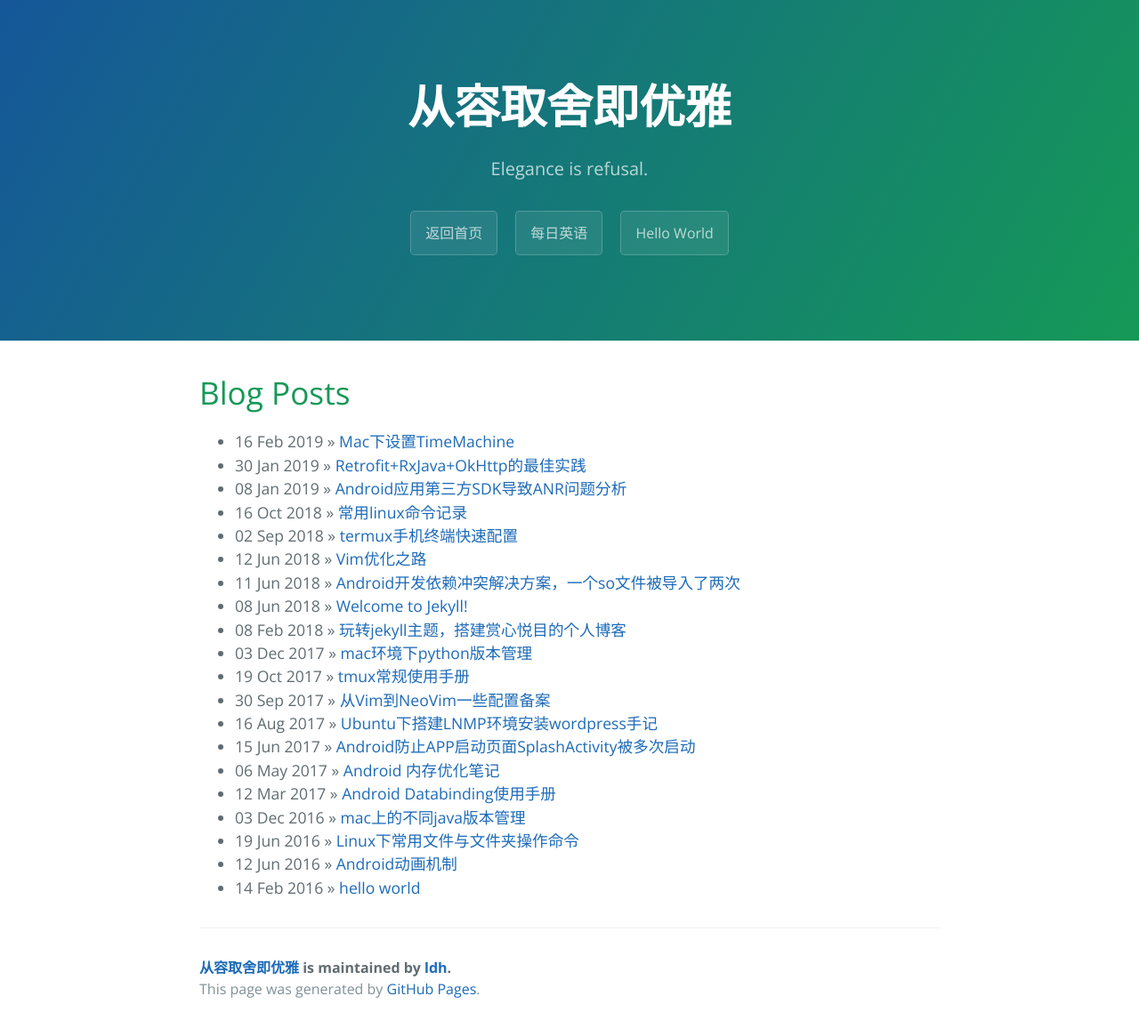
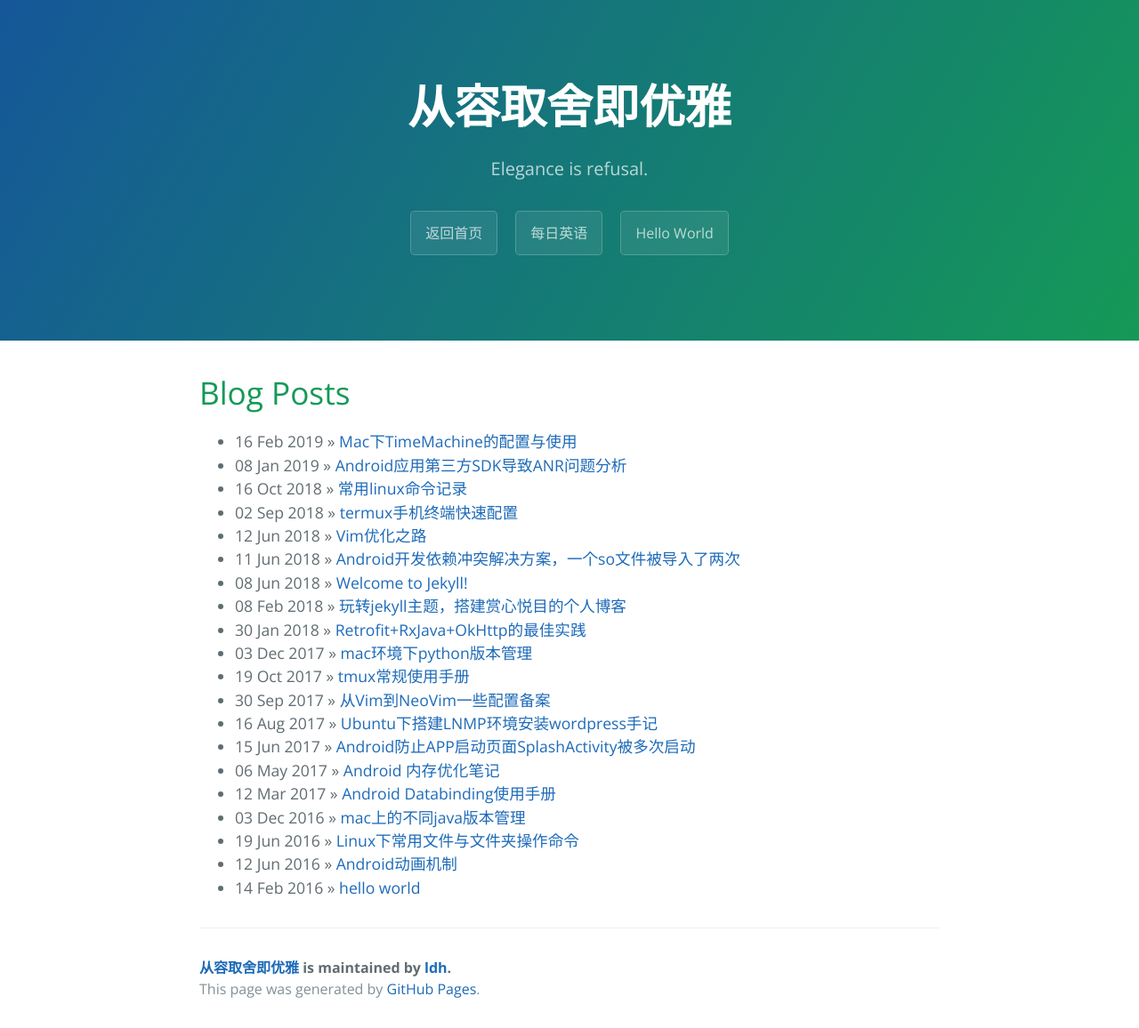
Before and after one commit to holiday-toby/holiday-toby.github.io, a Jekyll site: the page built from index.html, in a window 1280 px wide. Shown: the whole page at 89% size. Built offline with Jekyll 4.4.1, drawn with Linux system fonts in a browser that asks for light colours; the list of posts is cut into pages by our own code.

Commit message:
格式调整

```diff
--- a/_posts/2019-02-16-mac-time-machine.md
+++ b/_posts/2019-02-16-mac-time-machine.md
@@ -1,6 +1,6 @@
 ---
 layout: default
-title: "Mac下设置TimeMachine"
+title: "Mac下TimeMachine的配置与使用"
 date: 2019-2-16 12:00:00
 categories: main
 ---
```
Also changed, not shown: _posts/2018-01-30-retrofit-rxjava-okhttp.md (renamed from _posts/2019-01-30-retrofit-rxjava-okhttp.md, +1 -1 lines), _posts/2019-01-08-android-pano-anr.md (+1 -1 lines).
